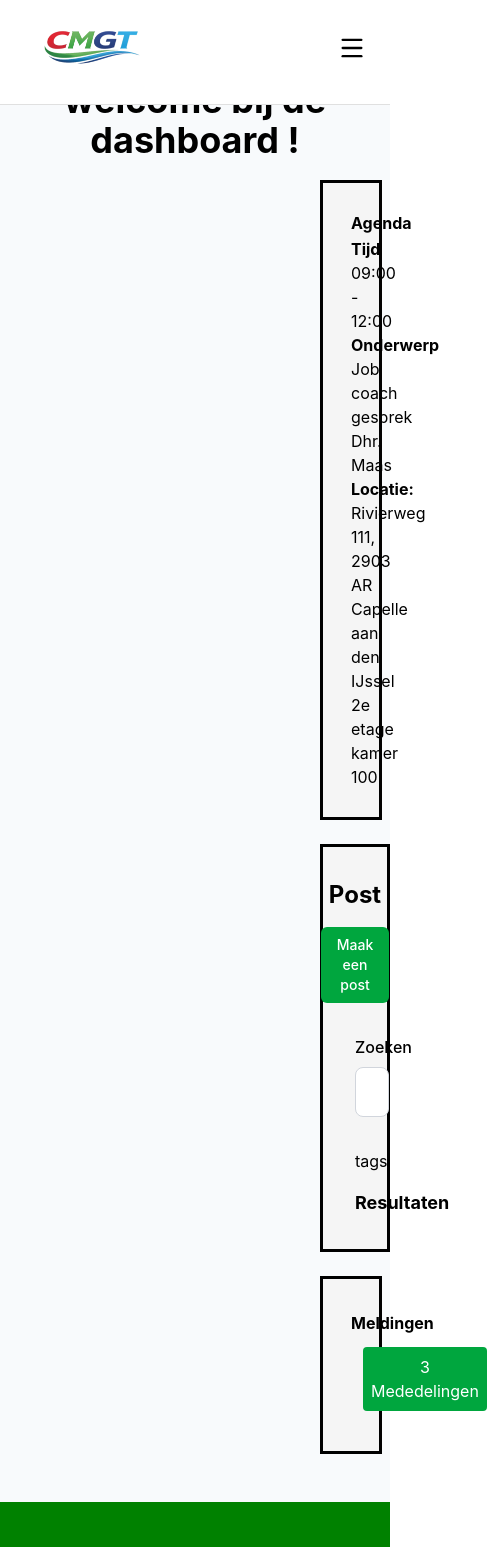
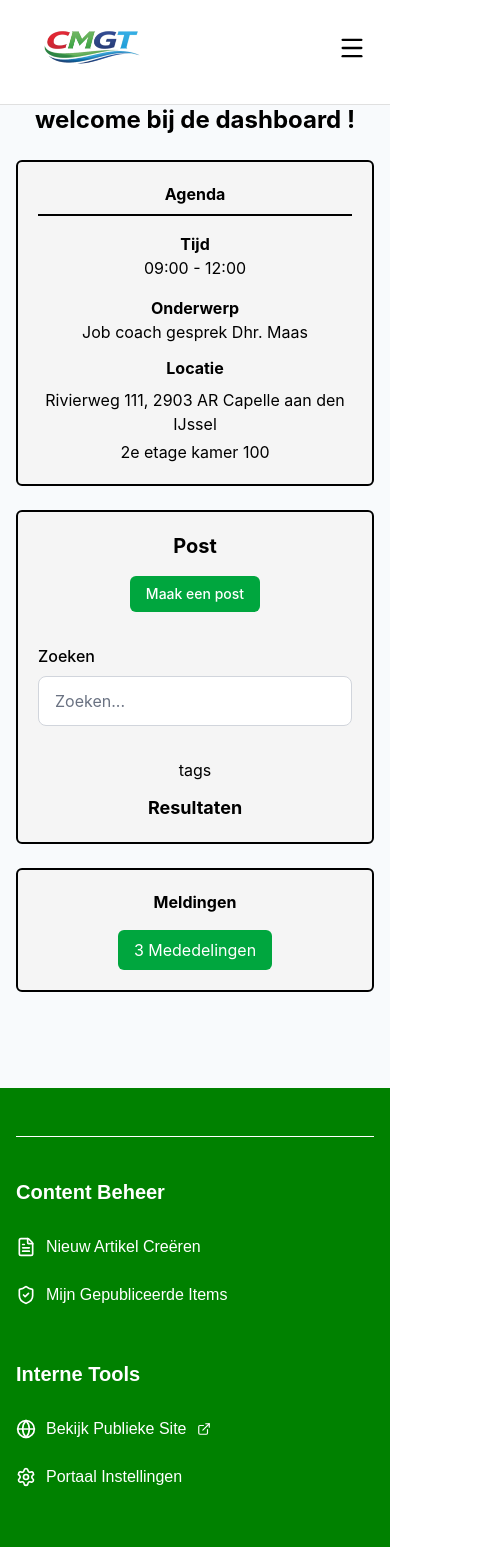
Before and after one commit to TrevinoRizkySunarja/TLE3-FrontEnd, a React (Vite) app in the folder TLE3/: page /admin/dashboard in a window 390 px wide. Shown: the top 1547 px of the page, 499 px wide, since content can reach past the window. Built offline with nearby package versions, Linux system fonts and the light colour scheme.

Commit message:
dashboard responsivr

```diff
--- a/TLE3/src/admin/dashboard.jsx
+++ b/TLE3/src/admin/dashboard.jsx
@@ -32,38 +32,42 @@ import Navbar from "../components/Navbar.jsx";
         console.log(adminId)
 
         return (
-            <div className="min-h-screen bg-slate-50 ">
-                <Navbar />
+            <div className="min-h-screen bg-slate-50">
+                <Navbar/>
 
                 <main>
-    <div id={`container`} className="flex-column text-center mx-auto">
+                    <div
+                        id="container"
+                        className="mx-auto w-full max-w-7xl px-4 py-6 text-center sm:px-6 lg:px-8"
+                    >
+                        <h1 className="pb-6 text-2xl font-bold sm:text-3xl lg:text-4xl">
+                            welcome bij de dashboard {admin.first_name} {admin.last_name} !
+                        </h1>
 
-        <h1 className="text-4xl font-bold pb-5">welcome bij de dashboard {admin.first_name} {admin.last_name} !</h1>
+                        <div
+                            className="mx-auto mb-6 w-full max-w-3xl rounded-md border-2 border-black bg-neutral-100 p-5 text-center sm:p-6 lg:p-7">
+                            <h2 className="border-b-2 border-black pb-2 font-bold">Agenda</h2>
 
-        <div id={`agenda`} className="border-3 bg-neutral-100 mx-80 border-black-600 p-7 mb-6  ">
-            <h2 className="font-bold border-b-2 border-black-600 ">Agenda</h2>
-            <h3 className="font-bold">Tijd</h3>
+                            <h3 className="mt-4 font-bold">Tijd</h3>
                             <p>09:00 - 12:00</p>
 
-            <div>
+                            <div className="mt-4">
                                 <h3 className="font-bold">Onderwerp</h3>
-                <p> Job coach gesprek Dhr. Maas </p>
-                <h3 className="font-bold">Locatie:</h3>
-            </div>
+                                <p>Job coach gesprek Dhr. Maas</p>
 
-            <div className=" gap-2 text-center">
+                                <h3 className="mt-3 font-bold">Locatie</h3>
+                                <div className="mt-2 space-y-1">
                                     <p>Rivierweg 111, 2903 AR Capelle aan den IJssel</p>
                                     <p>2e etage kamer 100</p>
                                 </div>
                             </div>
+                        </div>
 
                         <div
-            id="post"
-            className="mx-80 mb-6 border-3 border-black bg-neutral-100 p-8"
-        >
+                            className="mx-auto mb-6 w-full max-w-3xl rounded-md border-2 border-black bg-neutral-100 p-5 sm:p-6 lg:p-7">
                             <div className="mx-auto max-w-2xl">
                                 <div className="flex flex-col items-center gap-4 text-center">
-                    <h2 className="text-2xl font-bold text-black">Post</h2>
+                                    <h2 className="text-xl font-bold text-black sm:text-2xl">Post</h2>
 
                                     <Link
                                         to="/post"
@@ -74,7 +78,7 @@ import Navbar from "../components/Navbar.jsx";
                                 </div>
 
                                 <form className="mt-8" role="search">
-                    <div className="mx-auto max-w-xl">
+                                    <div className="mx-auto w-full max-w-lg text-left">
                                         <label
                                             htmlFor="search"
                                             className="mb-2 block text-base font-medium text-black"
@@ -92,32 +96,36 @@ import Navbar from "../components/Navbar.jsx";
                                     </div>
                                 </form>
 
-                <div className="mt-8 space-y-4 text-center">
+                                <div className="mt-8 space-y-3 text-center">
                                     <p className="text-base text-black">tags</p>
                                     <h3 className="text-lg font-bold text-black">Resultaten</h3>
                                 </div>
                             </div>
                         </div>
 
-        <div id={`message`} className="border-3 bg-neutral-100 border-black-600 p-7 pt-8 mx-80 mb-6 ">
+                        <div
+                            className="mx-auto mb-6 w-full max-w-3xl rounded-md border-2 border-black bg-neutral-100 p-5 text-center sm:p-6 lg:p-7">
                             <h2 className="font-bold">Meldingen</h2>
-            <div className="relative inline-block text-left">
-                <button onClick={() => setOpen(!open)}
-                        className="p-2 m-3 rounded text-white bg-green-600 hover:bg-green-500 focus:outline-none">
+
+                            <div className="relative mt-4 inline-block text-left">
+                                <button
+                                    onClick={() => setOpen(!open)}
+                                    className="rounded-md bg-green-600 px-4 py-2 text-white transition hover:bg-green-500 focus:outline-none focus:ring-2 focus:ring-black focus:ring-offset-2 focus:ring-offset-neutral-100"
+                                >
                                     3 Mededelingen
-                    {/*<BellIcon className="h-6 w-6 text-gray-600"/>*/}
                                 </button>
 
                                 {open && (
                                     <div
-                        className="absolute right-0 mt-2 w-64 bg-white rounded-lg shadow-lg ring-1 ring-black ring-opacity-5">
-                        <div className="p-4 border-b font-semibold">Meldingen</div>
+                                        className="absolute right-0 z-10 mt-2 w-64 rounded-lg bg-white text-left shadow-lg ring-1 ring-black ring-opacity-5 sm:w-72">
+                                        <div className="border-b p-4 font-semibold">Meldingen</div>
+
                                         <ul className="max-h-60 overflow-y-auto">
                                             {notifications.length > 0 ? (
                                                 notifications.map((n) => (
                                                     <li
                                                         key={n.id}
-                                        className="px-4 py-3 hover:bg-gray-50 cursor-pointer"
+                                                        className="cursor-pointer px-4 py-3 hover:bg-gray-50"
                                                     >
                                                         <p className="text-sm font-medium">{n.sender}</p>
                                                         <p className="text-xs text-gray-500">{n.message}</p>
@@ -125,18 +133,19 @@ import Navbar from "../components/Navbar.jsx";
                                                     </li>
                                                 ))
                                             ) : (
-                                <li className="px-4 py-3 text-sm text-gray-500">Geen Meldingen</li>
+                                                <li className="px-4 py-3 text-sm text-gray-500">
+                                                    Geen Meldingen
+                                                </li>
                                             )}
                                         </ul>
                                     </div>
                                 )}
                             </div>
                         </div>
-
                     </div>
                 </main>
+
                 <Footer/>
-
             </div>
         )
     };
```
Lines whose indentation alone changed are shown as unchanged.
